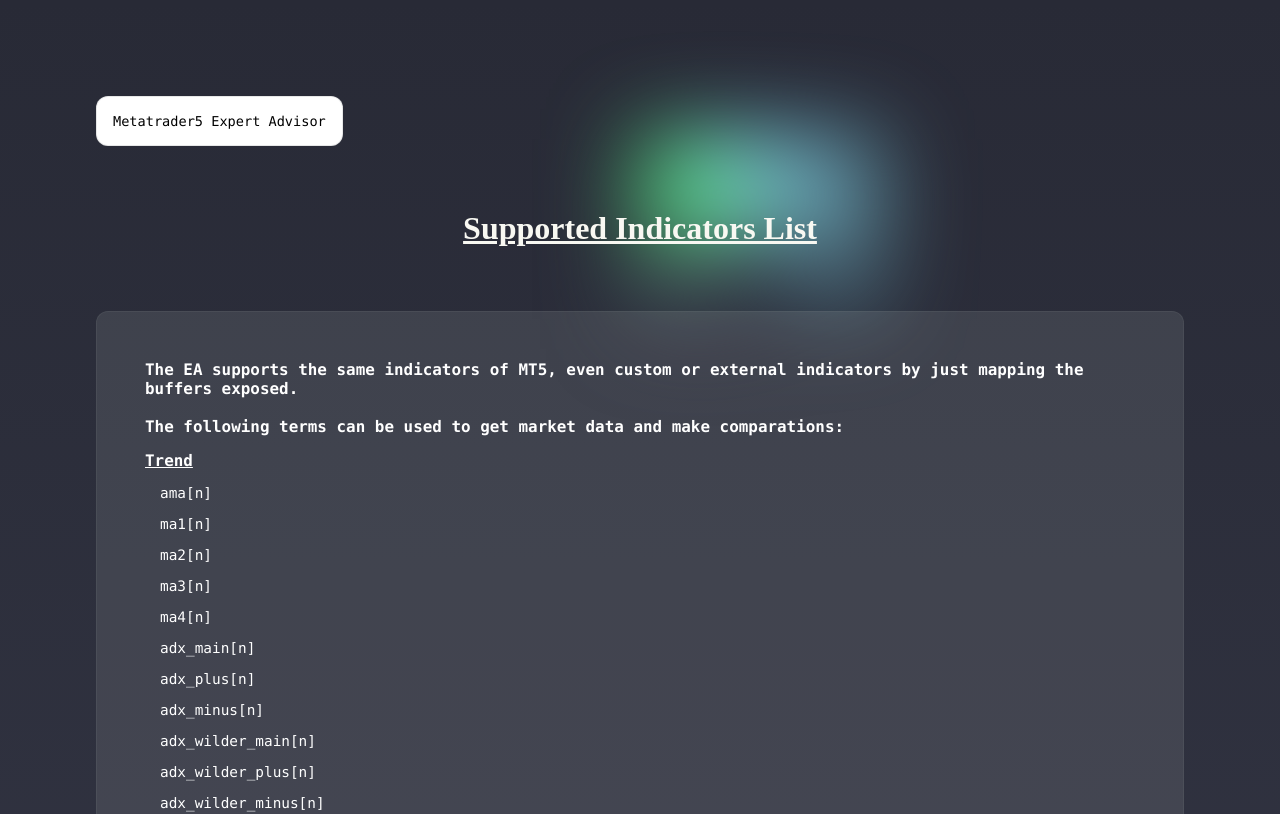
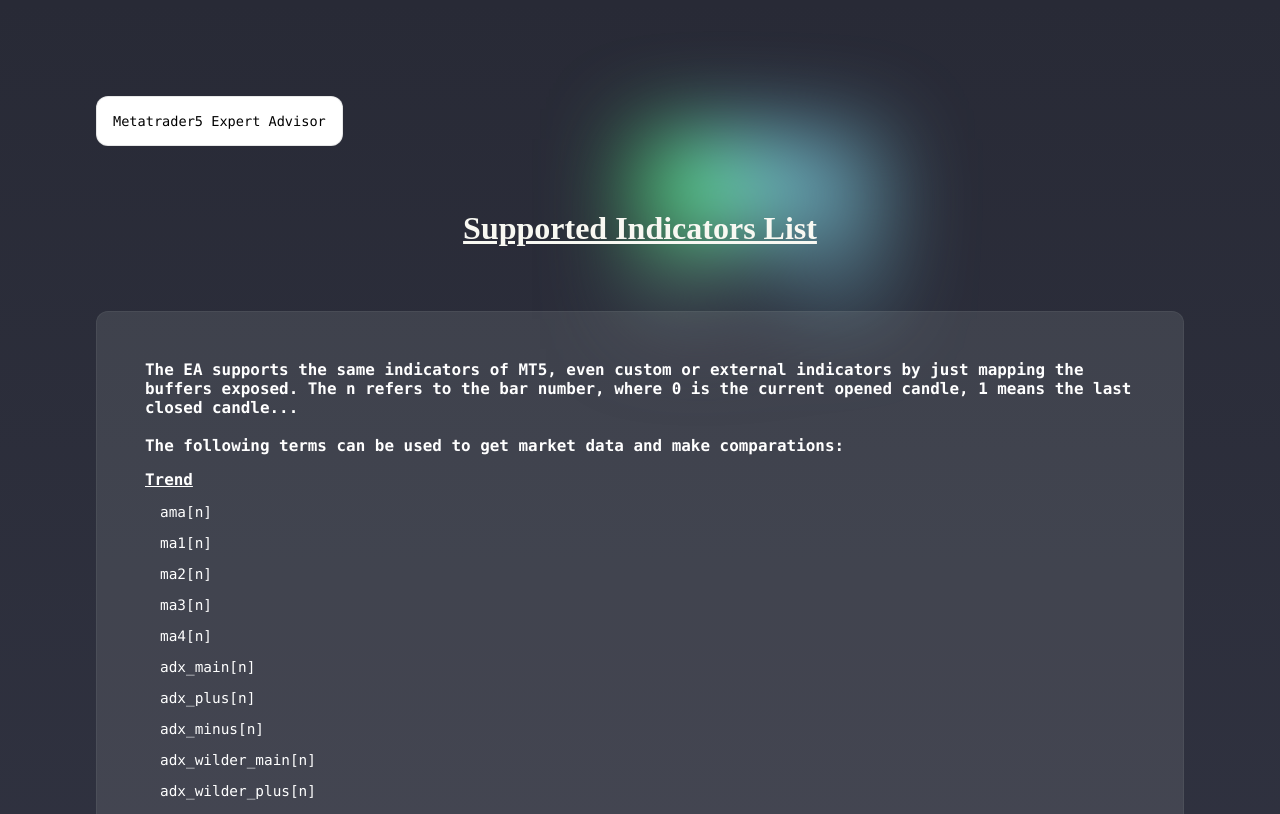
Before and after one commit to ThiDiamondDev/expert-multisignals-docs, a Next.js app: page /indicators in a window 1280 px wide. Shown: the top 814 px of the page. Built offline with nearby package versions, Linux system fonts and the light colour scheme.

Commit message:
Add short explanation about indicators indexing.

```diff
--- a/pages/indicators.js
+++ b/pages/indicators.js
@@ -25,7 +25,9 @@ export default function Indicators() {
         <div className={styles.container}>
           <h3>
             The EA supports the same indicators of MT5, even custom or external
-            indicators by just mapping the buffers exposed.
+            indicators by just mapping the buffers exposed. The n refers to the
+            bar number, where 0 is the current opened candle, 1 means the last
+            closed candle...
             <br />
             <br />
             The following terms can be used to get market data and make
```
